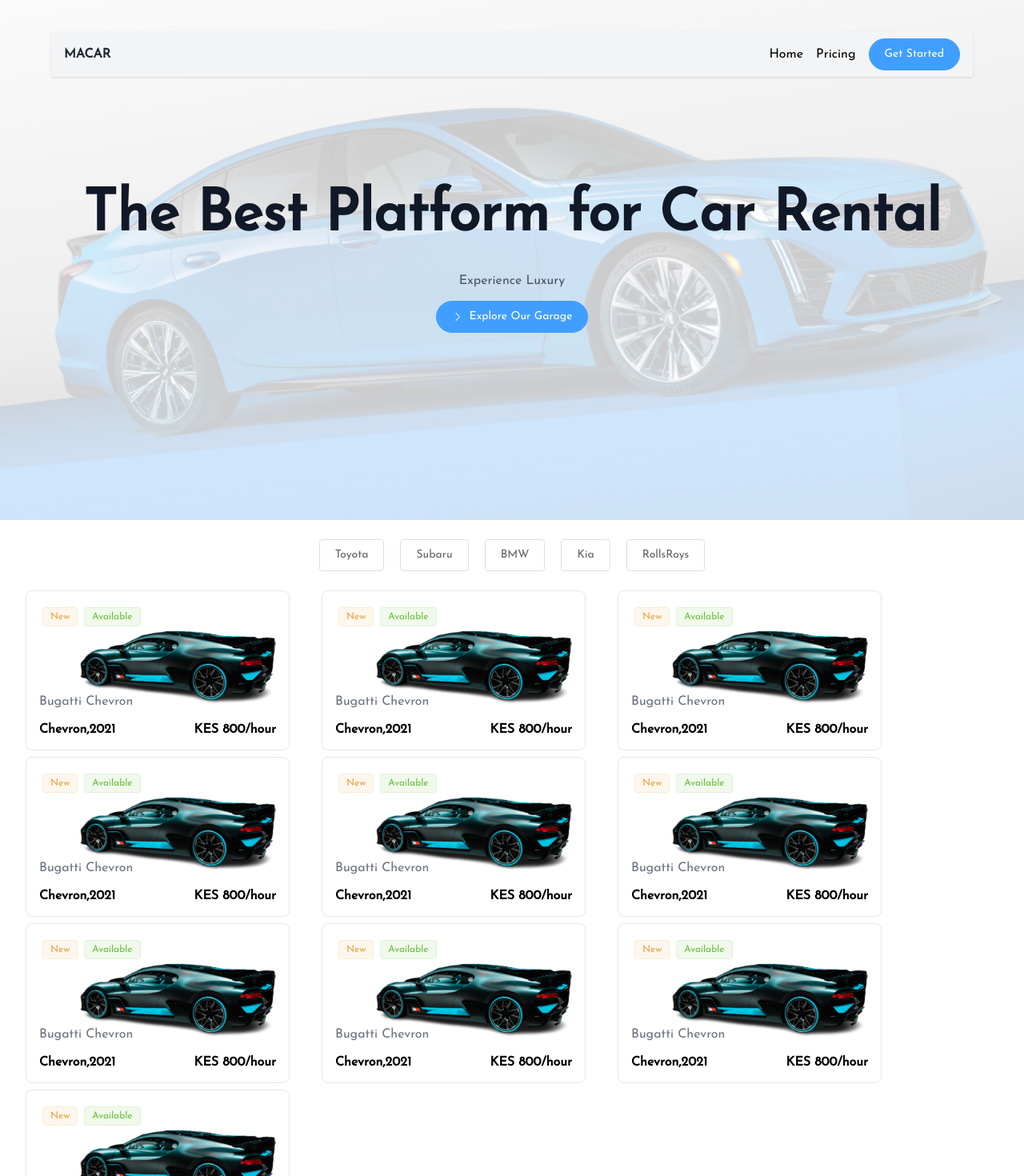
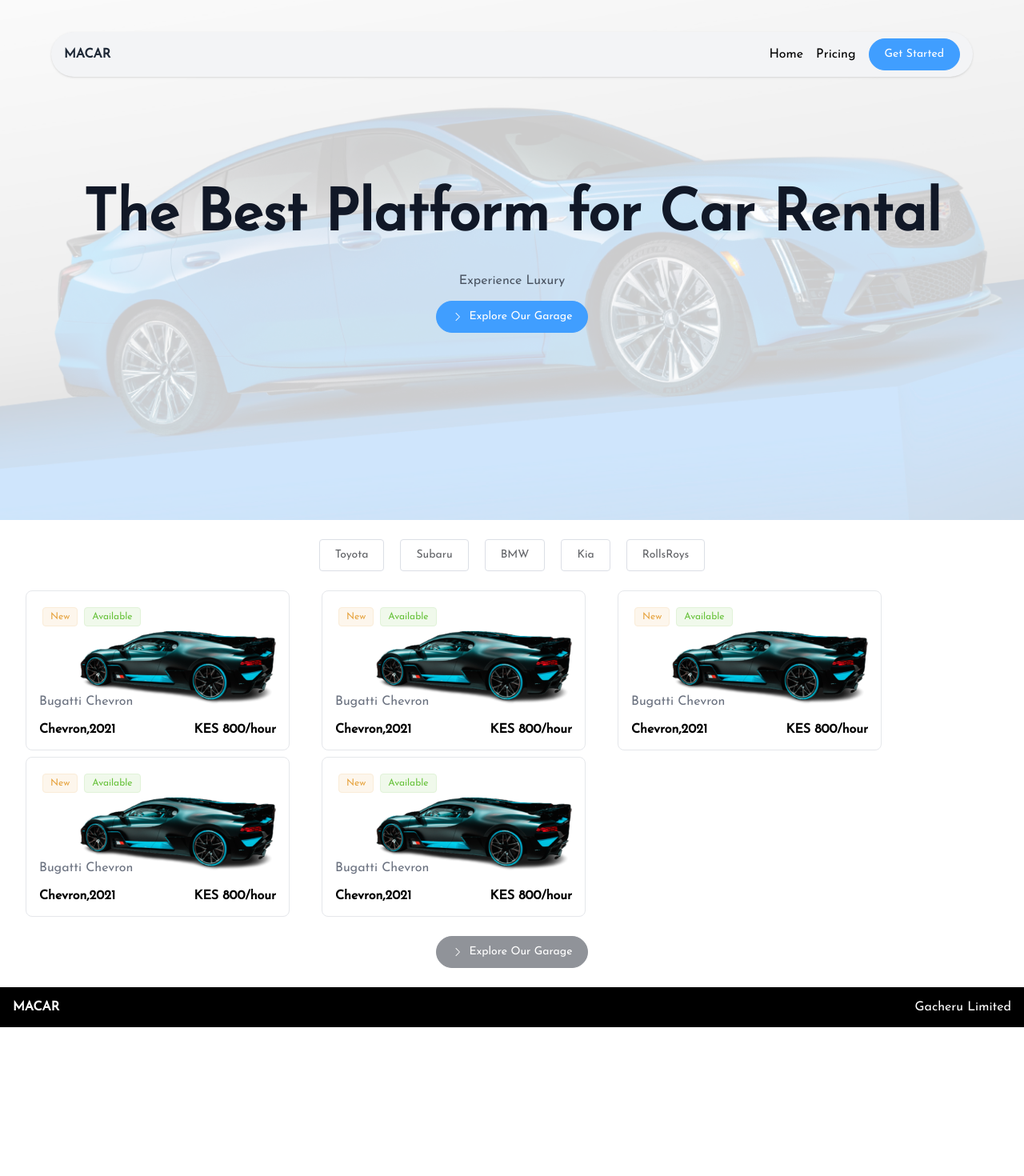
Before and after one commit to muasya-victor/cess-funiture, a Vue app: page / in a window 1280 px wide. Shown: the top 1470 px of the page at 80% size. After the commit the page ends 1284 px from the top, so only its background shows below. Built offline with nearby package versions, Linux system fonts and the light colour scheme.

Commit message:
design landing page

```diff
--- a/src/views/Landing.vue
+++ b/src/views/Landing.vue
@@ -10,7 +10,7 @@ import {ArrowLeft, ArrowRight} from "@element-plus/icons-vue";
       w-full bg-blue-500 relative">
 
       <div class="absolute shadow top-0 md:top-10 left-1/2 transform -translate-x-1/2 w-full md:w-[90%] h-fit
-       ms:rounded-full bg-gray-100 py-2 px-4 flex justify-between items-center">
+       md:rounded-full bg-gray-100 py-2 px-4 flex justify-between items-center">
         <div class="font-extrabold text-xlx  text-gray-800">MACAR</div>
         <div class="flex gap-4 h-fit items-center">
           <span>Home</span>
@@ -47,7 +47,7 @@ import {ArrowLeft, ArrowRight} from "@element-plus/icons-vue";
 
     <!--    cards-->
     <div class="flex gap-2 flex-wrap items-center justify-start px-4">
-      <div v-for="item in 10"
+      <div v-for="item in 5"
           class="flex flex-col gap-4 px-4">
         <div class="w-[330px] h-[200px] border rounded-lg flex flex-col justify-between p-4">
           <div class="w-full flex justify-end items-center relative">
```
